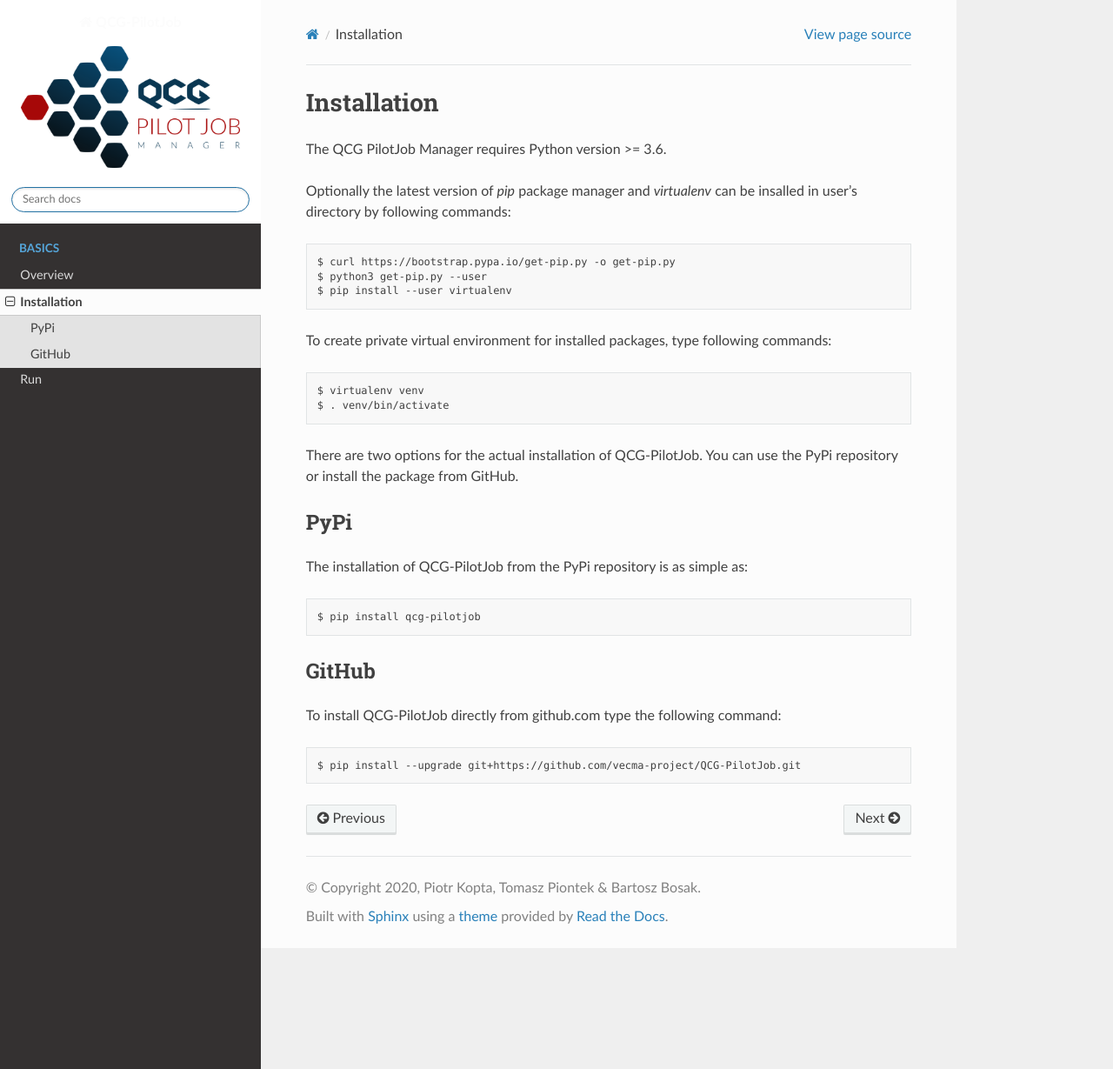
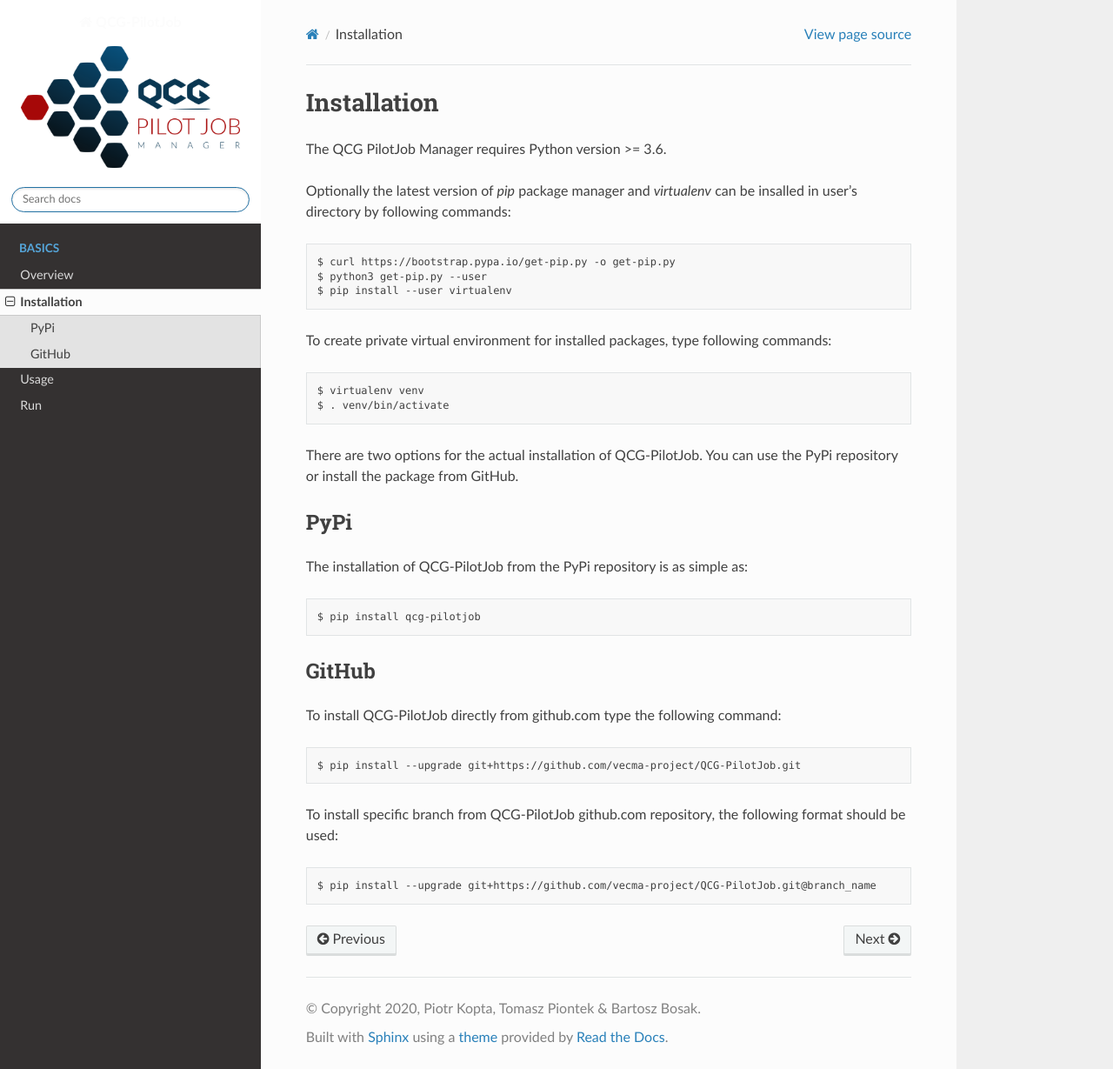
Before and after one commit to compat-project/QCG-PilotJob, a Sphinx documentation site: the page built from docs/installation.rst, in a window 1280 px wide and 1229 px high. Shown: the whole window at 87% size. Built offline with Sphinx 7.4.7 and the Read the Docs theme 2.0.0, drawn with Linux system fonts in a browser that asks for light colours; pages that are not in the unit, such as notebooks, are missing from menus.

Commit message:
updated doc

```diff
--- a/docs/index.rst
+++ b/docs/index.rst
@@ -7,7 +7,7 @@
 ============
 A python service for easy execution of many tasks inside a single allocation.
 
-.. automodule:: qcg.appscheduler.api
+.. automodule:: qcg.pilotjob.api
    :members:
 
 .. toctree::
@@ -16,6 +16,7 @@
 
    overview
    installation
+   usage
    run
 
 
--- a/docs/installation.rst
+++ b/docs/installation.rst
@@ -40,3 +40,9 @@
 .. code:: bash
 
    $ pip install --upgrade git+https://github.com/vecma-project/QCG-PilotJob.git
+
+To install specific branch from QCG-PilotJob github.com repository, the following format should be used:
+
+.. code:: bash
+
+   $ pip install --upgrade git+https://github.com/vecma-project/QCG-PilotJob.git@branch_name
```
Also changed, not shown: docs/usage.rst (+77 -0 lines).
